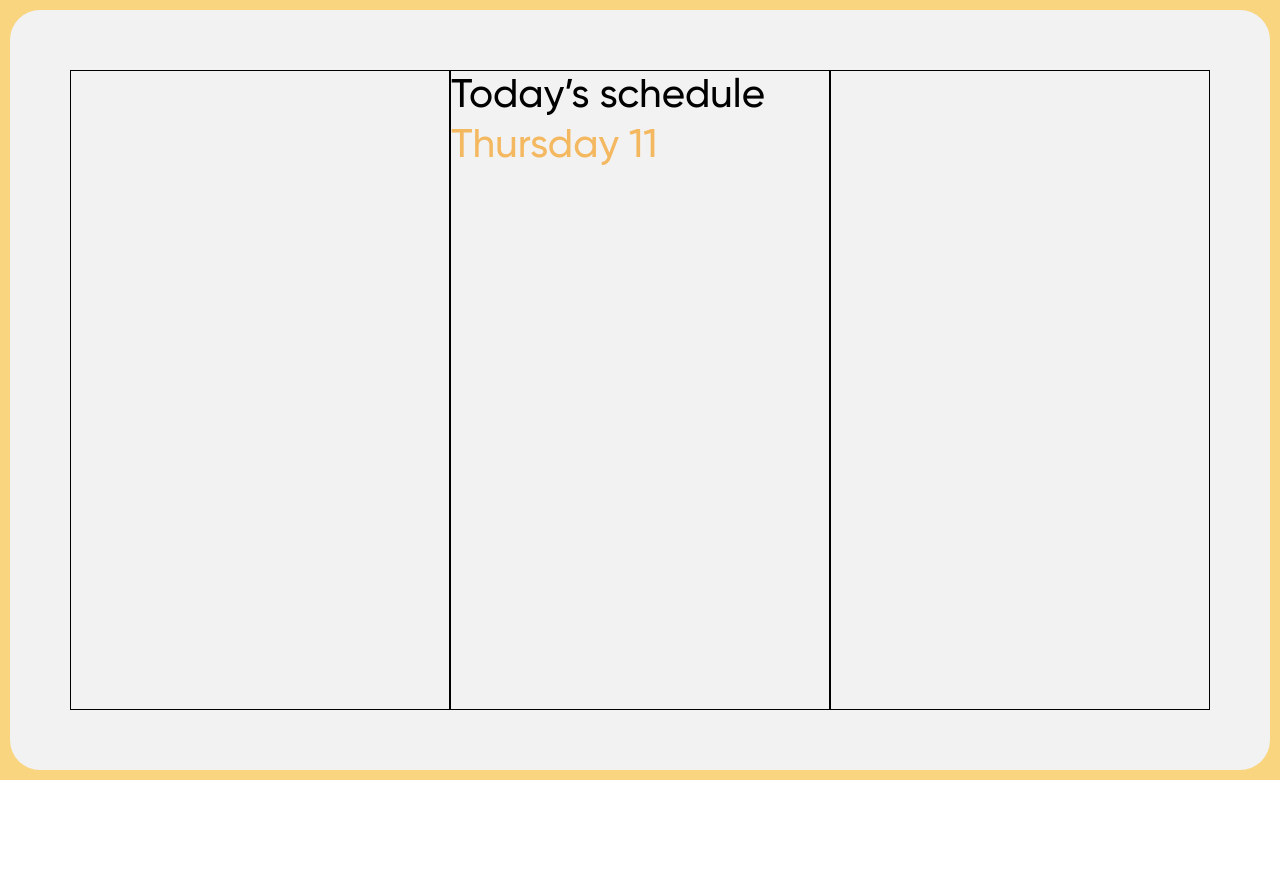
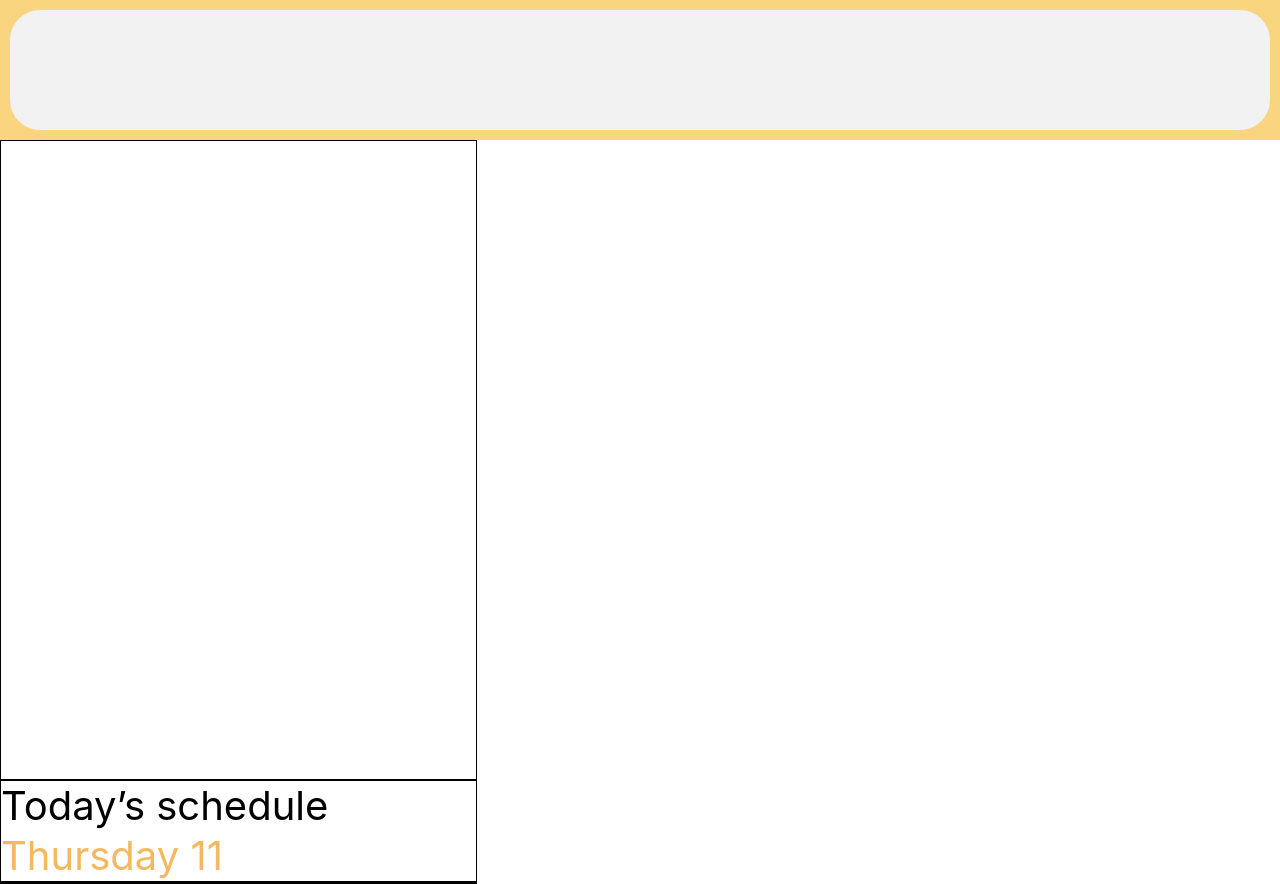
Before and after one commit to lizasilent/taskly, a React (Create React App) app: page / in a window 1280 px wide. Before the commit the page ends 800 px from the top, so only its background shows below. Built offline with nearby package versions, Linux system fonts and the light colour scheme.

Commit message:
first structure 3

```diff
--- a/src/App.css
+++ b/src/App.css
@@ -32,24 +32,24 @@
 
 }
 
-.Left {
+.left {
 width: 477px;
 border: 1px solid black;
 height: 80vh;
 }
 
-.Middle {
+.middle {
   width: 477px;
   border: 1px solid black;
 
 }
 
-.Right {
+.right {
   width: 477px;
   border: 1px solid black;
 }
 
-.Middle__header p{
+.middle__header p{
   font-size: 40px;
   line-height: 50px;
   text-align: left;
--- a/src/App.js
+++ b/src/App.js
@@ -1,23 +1,23 @@
 
 import './App.css';
 import LeftMenu from "./components/LeftMenu";
-import MiddleMenu from "./components/MiddleMenu";
+import CenterMenu from "./components/CenterMenu";
 import RightMenu from "./components/RightMenu";
+import Main from "./components/Main";
 
 function App() {
   return (
     <div className="App">
-        <div className="page">
-          <div className="page__content">
+
+          <Main />
 
       <LeftMenu/>
-      <MiddleMenu/>
+      <CenterMenu/>
       <RightMenu/>
 
 
           </div>
-        </div>
-    </div>
+
   );
 }
 
--- a/src/components/MiddleMenu.js
+++ b/src/components/CenterMenu.js
@@ -1,11 +1,11 @@
 import React from "react";
 
 
-function MiddleMenu() {
+function CenterMenu() {
     return (
-       <div className="Middle">
+       <div className="middle">
 
-        <div className="Middle__header">
+        <div className="middle__header">
         <p className="text1">Today’s schedule</p>
         <p className="text2">Thursday 11</p>
         </div>
@@ -17,4 +17,4 @@
 }
 
 
-export default MiddleMenu;
+export default CenterMenu;
--- a/src/components/LeftMenu.js
+++ b/src/components/LeftMenu.js
@@ -3,7 +3,7 @@
 
 function LeftMenu() {
     return (
-       <div className="Left">
+       <div className="left">
         <div></div>
         <div></div>
         <div></div>
--- /dev/null
+++ b/src/components/Main.js
@@ -0,0 +1,15 @@
+import React from "react";
+
+
+
+function Main() {
+    return(
+        <div className="page">
+            <div className="page__content">
+
+            </div>
+        </div>
+    );
+}
+
+export default Main;
--- a/src/components/RightMenu.js
+++ b/src/components/RightMenu.js
@@ -3,7 +3,7 @@
 
 function RightMenu() {
     return (
-       <div className="Right">
+       <div className="right">
         <div></div>
         <div></div>
         <div></div>
```
